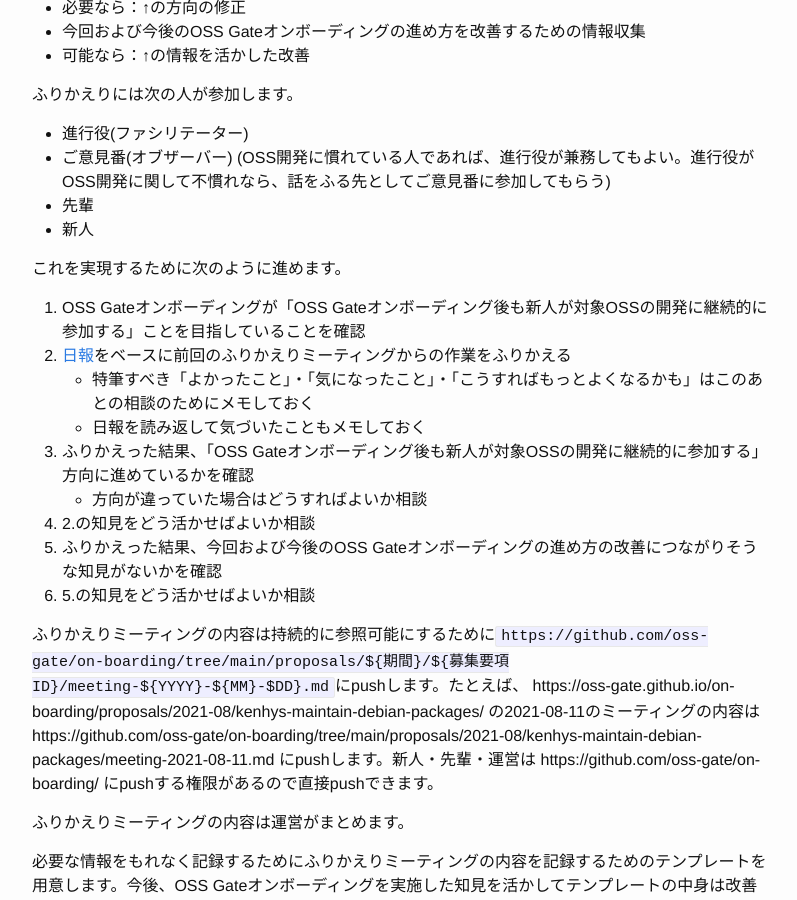
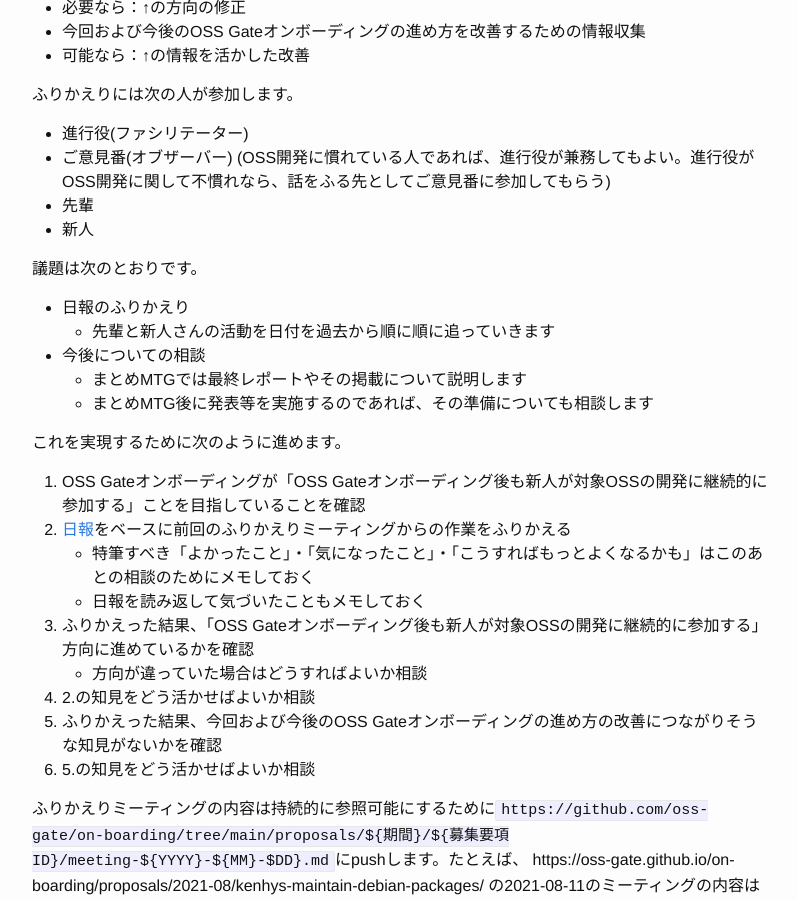
Before and after one commit to oss-gate/on-boarding, a Jekyll site: the page built from process/meeting/index.md, in a window 1280 px wide and 900 px high, scrolled down 1509 px. Shown: the whole window, without its empty margins (238-1035 px from the left). Built offline with Jekyll 4.4.1, drawn with Linux system fonts in a browser that asks for light colours; Markdown is read by kramdown in place of the engine named in the settings; comment, search, counter and statistics services are not loaded.

Commit message:
Add meeting agenda template

```diff
--- a/process/meeting/index.md
+++ b/process/meeting/index.md
@@ -53,6 +53,14 @@ OSS Gateオンボーディングの最後には必ずふりかえりミーティ
 * 先輩
 * 新人
 
+議題は次のとおりです。
+
+* 日報のふりかえり
+  * 先輩と新人さんの活動を日付を過去から順に順に追っていきます
+* 今後についての相談
+  * まとめMTGでは最終レポートやその掲載について説明します
+  * まとめMTG後に発表等を実施するのであれば、その準備についても相談します
+
 これを実現するために次のように進めます。
 
   1. OSS Gateオンボーディングが「OSS Gateオンボーディング後も新人が対象OSSの開発に継続的に参加する」ことを目指していることを確認
```
